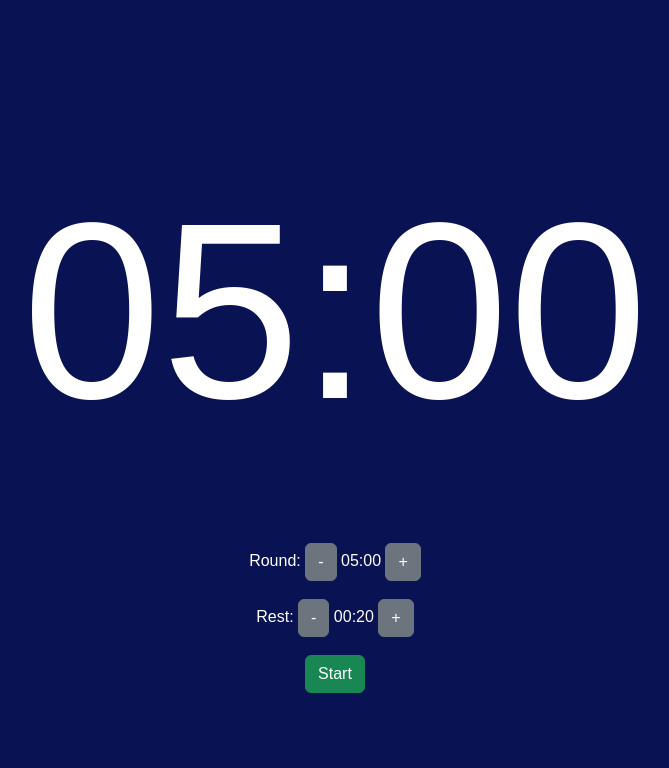
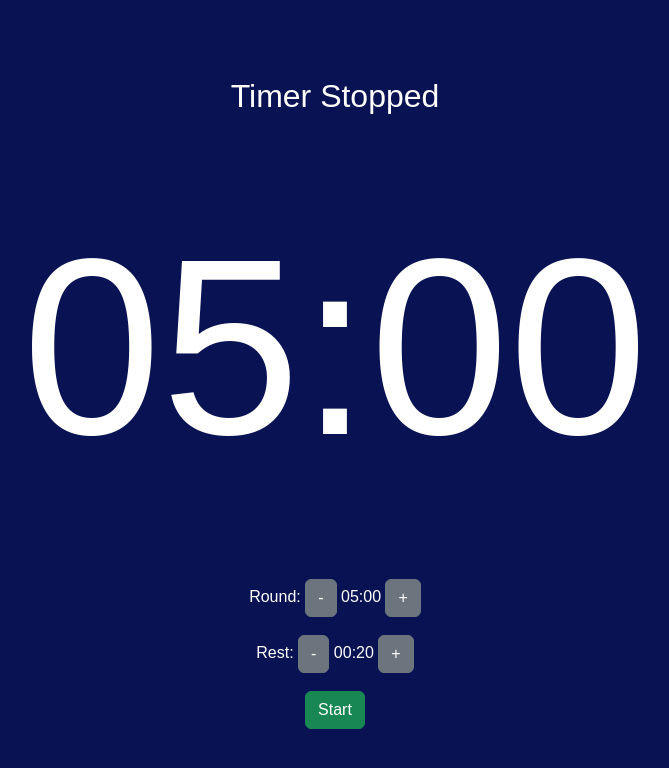
Before and after one commit to sfw185/BJJTimer, a React (Create React App) app: page / in a window 1280 px wide. Shown: the top 768 px of the page, without its empty margins (305-974 px from the left). Built offline with nearby package versions, Linux system fonts and the light colour scheme.

Commit message:
Testing new changes

```diff
--- a/src/Timer.css
+++ b/src/Timer.css
@@ -10,6 +10,11 @@ body {
 
 #timer {
   text-align: center;
+}
+
+.status-display {
+  font-size: 2rem;
+  margin-bottom: 1rem;
 }
 
 #display {
--- a/src/Timer.js
+++ b/src/Timer.js
@@ -9,6 +9,8 @@ const Timer = () => {
     const [roundTime, setRoundTime] = useState(5 * 60 * SECOND);
     const [restTime, setRestTime] = useState(20 * SECOND);
     const [currentTimer, setCurrentTimer] = useState('round'); // 'round' or 'rest'
+    const [currentRound, setCurrentRound] = useState(1);
+    const [isRestTime, setIsRestTime] = useState(false);
     const [running, setRunning] = useState(false);
     const [startTime, setStartTime] = useState(null);
     const [timeLeft, setTimeLeft] = useState(roundTime);
@@ -19,18 +21,19 @@ const Timer = () => {
             setStartTime(new Date().getTime());
             interval = setInterval(() => {
                 const updatedTime = new Date().getTime();
-                const totalTime = currentTimer === 'round' ? roundTime : restTime;
+                const totalTime = isRestTime ? restTime : roundTime;
                 const difference = totalTime - (updatedTime - startTime);
                 setTimeLeft(difference <= 0 ? totalTime : difference);
 
                 if (difference <= 0) {
-                    if (currentTimer === 'round') {
-                        finishSound.play();
-                        setCurrentTimer('rest');
+                    if (isRestTime) {
+                        startSound.play();
+                        setIsRestTime(false);
+                        setCurrentRound(currentRound + 1);
                         setStartTime(updatedTime);
                     } else {
-                        startSound.play();
-                        setCurrentTimer('round');
+                        finishSound.play();
+                        setIsRestTime(true);
                         setStartTime(updatedTime);
                     }
                 }
@@ -38,7 +41,8 @@ const Timer = () => {
         }
 
         return () => clearInterval(interval);
-    }, [running, roundTime, restTime, currentTimer, startTime]);
+    }, [running, roundTime, restTime, isRestTime, startTime, currentRound]);
+
 
     const toggleTimer = () => {
         if (!running) {
@@ -54,7 +58,8 @@ const Timer = () => {
     const resetTimer = () => {
         setRunning(false);
         setTimeLeft(roundTime);
-        setCurrentTimer('round');
+        setCurrentRound(1);
+        setIsRestTime(false);
     };
 
     const changeRoundTime = (amount) => {
@@ -81,6 +86,13 @@ const Timer = () => {
 
     return (
         <Container id="timer">
+            <Row className="justify-content-center my-2">
+                <Col md="auto">
+                    <div className="status-display">
+                        {running ? (isRestTime ? 'Rest Time' : `Round ${currentRound}`) : 'Timer Stopped'}
+                    </div>
+                </Col>
+            </Row>
             <Row className="justify-content-center my-4">
                 <Col md="auto">
                     <div id="display">{formatTime(timeLeft)}</div>
```
